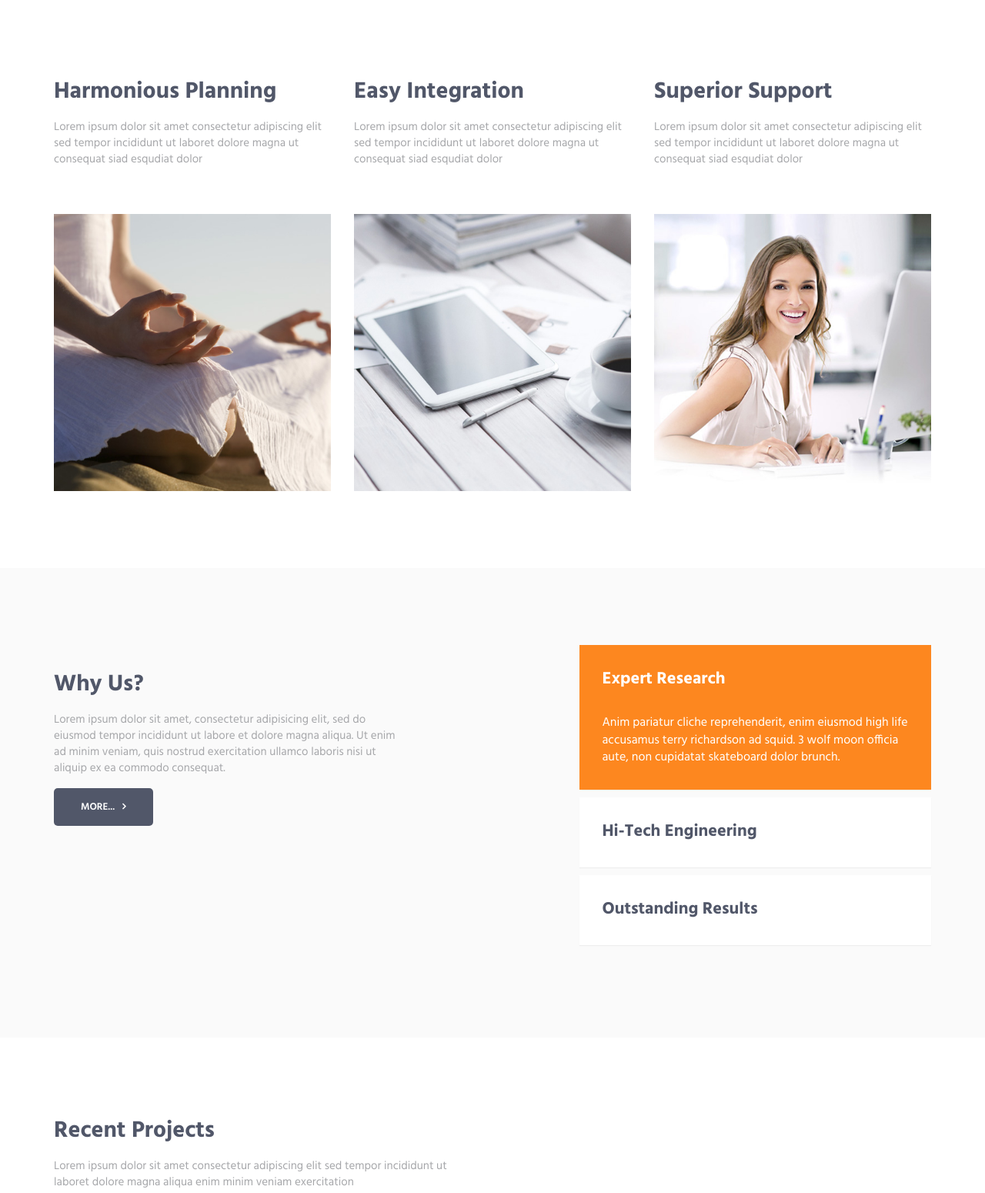
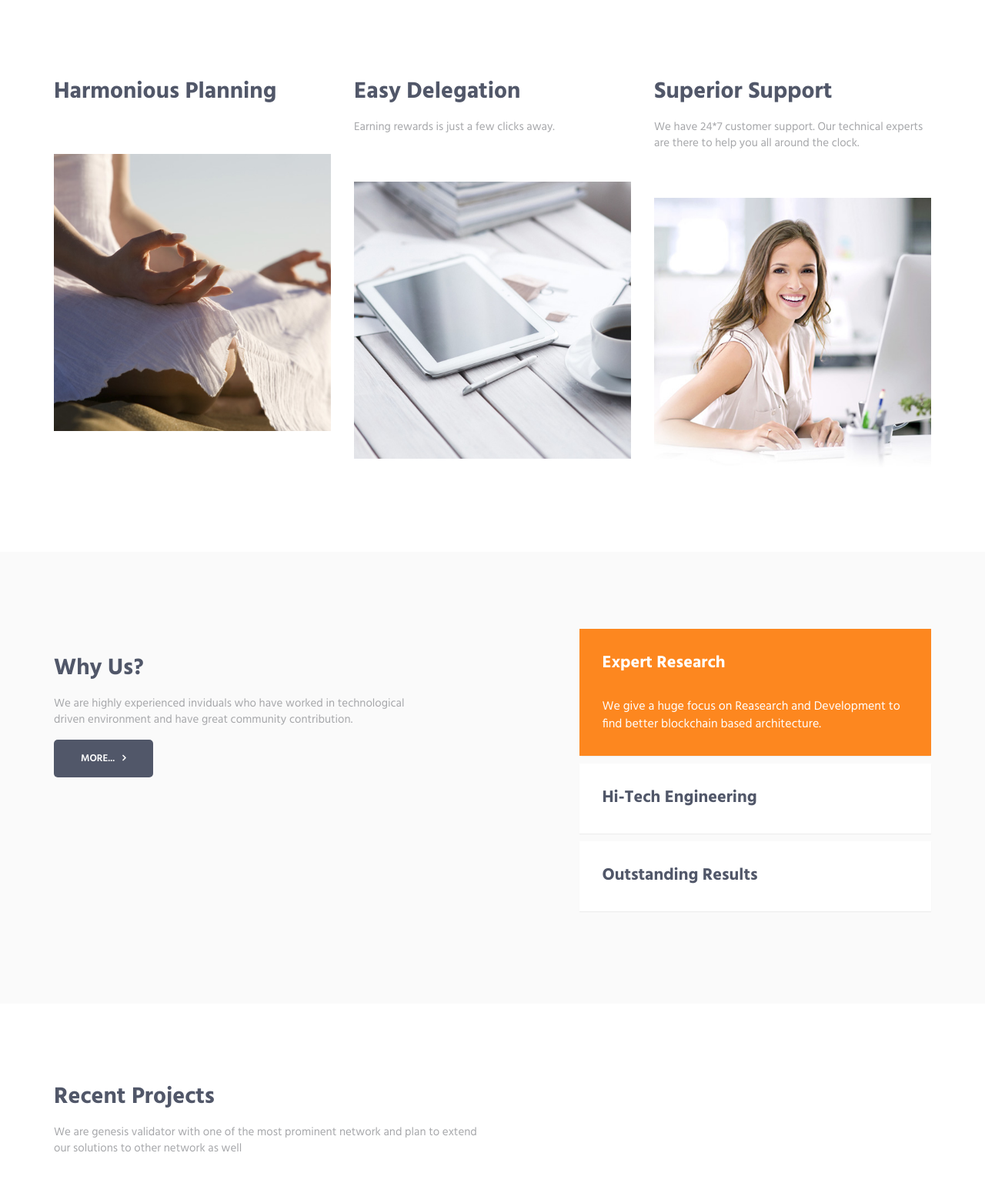
Before and after one commit to amaranthine-network/amaranthine-network.github.io, a plain HTML site: page index.html in a window 1280 px wide. Shown: the part 802-2352 px from the top of the page at 77% size. Drawn offline with Linux system fonts and the light colour scheme.

Commit message:
added basic details

```diff
--- a/index.html
+++ b/index.html
@@ -80,7 +80,7 @@
                         <div class="carousel-centered">
                             <div class="margin-b-40">
                                 <h1 class="carousel-title">Hi-End Solutions</h1>
-                                <p class="color-white">Lorem ipsum dolor amet consectetur adipiscing dolore magna aliqua <br/> enim minim estudiat veniam siad venumus dolore</p>
+                                <p class="color-white">We provide secure infrastructure for your validator.<br/> Or delegate on our validator for earning rewards.</p>
                             </div>
                             <a href="#" class="btn-theme btn-theme-sm btn-white-brd text-uppercase">Details</a>
                         </div>
@@ -92,7 +92,7 @@
                         <div class="carousel-centered">
                             <div class="margin-b-40">
                                 <h2 class="carousel-title">Personal Approach</h2>
-                                <p class="color-white">Lorem ipsum dolor amet consectetur adipiscing dolore magna aliqua <br/> enim minim estudiat veniam siad venumus dolore</p>
+                                <p class="color-white">We use high end technological solution to keep your money safe.<br/>Our validators use multi cloud multi region setup </p>
                             </div>
                             <a href="#" class="btn-theme btn-theme-sm btn-white-brd text-uppercase">Take a Tour</a>
                         </div>
@@ -112,21 +112,21 @@
                     <div class="masonry-grid-item col-xs-12 col-sm-6 col-md-4 sm-margin-b-30">
                         <div class="margin-b-60">
                             <h2>Harmonious Planning</h2>
-                            <p>Lorem ipsum dolor sit amet consectetur adipiscing elit sed tempor incididunt ut laboret dolore magna ut consequat siad esqudiat dolor</p>
+                            <p></p>
                         </div>
                         <img class="full-width img-responsive wow fadeInUp" src="img/500x500/01.jpg" alt="Portfolio Image" data-wow-duration=".3" data-wow-delay=".2s">
                     </div>
                     <div class="masonry-grid-item col-xs-12 col-sm-6 col-md-4">
                         <div class="margin-b-60">
-                          <h2>Easy Integration</h2>
-                          <p>Lorem ipsum dolor sit amet consectetur adipiscing elit sed tempor incididunt ut laboret dolore magna ut consequat siad esqudiat dolor</p>
+                          <h2>Easy Delegation</h2>
+                          <p>Earning rewards is just a few clicks away.</p>
                         </div>
 						 <img class="full-width img-responsive wow fadeInUp" src="img/500x500/02.jpg" alt="Portfolio Image" data-wow-duration=".3" data-wow-delay=".3s">
                     </div>
                     <div class="masonry-grid-item col-xs-12 col-sm-6 col-md-4">
                         <div class="margin-t-60 margin-b-60">
                             <h2>Superior Support</h2>
-                            <p>Lorem ipsum dolor sit amet consectetur adipiscing elit sed tempor incididunt ut laboret dolore magna ut consequat siad esqudiat dolor</p>
+                            <p>We have 24*7 customer support. Our technical experts are there to help you all around the clock.</p>
                         </div>
                         <img class="full-width img-responsive wow fadeInUp" src="img/500x500/03.jpg" alt="Portfolio Image" data-wow-duration=".3" data-wow-delay=".4s">
                     </div>
@@ -140,7 +140,7 @@
                         <div class="col-md-5 col-sm-5 md-margin-b-60">
                             <div class="margin-t-50 margin-b-30">
                                 <h2>Why Us?</h2>
-                                <p>Lorem ipsum dolor sit amet, consectetur adipisicing elit, sed do eiusmod tempor incididunt ut labore et dolore magna aliqua. Ut enim ad minim veniam, quis nostrud exercitation ullamco laboris nisi ut aliquip ex ea commodo consequat.</p>
+                                <p>We are highly experienced inviduals who have worked in technological driven environment and have great community contribution.</p>
                             </div>
                             <a href="#" class="btn-theme btn-theme-sm btn-white-bg text-uppercase">More...</a>
                         </div>
@@ -158,7 +158,7 @@
                                         </div>
                                         <div id="collapseOne" class="panel-collapse collapse in" role="tabpanel" aria-labelledby="headingOne">
                                             <div class="panel-body">
-                                                Anim pariatur cliche reprehenderit, enim eiusmod high life accusamus terry richardson ad squid. 3 wolf moon officia aute, non cupidatat skateboard dolor brunch.
+                                                We give a huge focus on Reasearch and Development to find better blockchain based architecture.
                                             </div>
                                         </div>
                                     </div>
@@ -172,7 +172,7 @@
                                         </div>
                                         <div id="collapseTwo" class="panel-collapse collapse" role="tabpanel" aria-labelledby="headingTwo">
                                             <div class="panel-body">
-                                                Anim pariatur cliche reprehenderit, enim eiusmod high life accusamus terry richardson ad squid. 3 wolf moon officia aute, non cupidatat skateboard dolor brunch.
+                                                We are engineers from the best engineering university of India working in high-end technological driven companies.
                                             </div>
                                         </div>
                                     </div>
@@ -186,7 +186,7 @@
                                         </div>
                                         <div id="collapseThree" class="panel-collapse collapse" role="tabpanel" aria-labelledby="headingThree">
                                             <div class="panel-body">
-                                                Anim pariatur cliche reprehenderit, enim eiusmod high life accusamus terry richardson ad squid. 3 wolf moon officia aute, non cupidatat skateboard dolor brunch.
+                                                .
                                             </div>
                                         </div>
                                     </div>
@@ -207,7 +207,7 @@
                 <div class="row margin-b-40">
                     <div class="col-sm-6">
                         <h2>Recent Projects</h2>
-                        <p>Lorem ipsum dolor sit amet consectetur adipiscing elit sed tempor incididunt ut laboret dolore magna aliqua enim minim veniam exercitation</p>
+                        <p>We are genesis validator with one of the most prominent network and plan to extend our solutions to other network as well</p>
                     </div>
                 </div>
                 <!--// end row -->
@@ -252,7 +252,7 @@
         <!-- End Latest Products -->
 
         <!-- Pricing -->
-        <div id="pricing">
+        <!-- <div id="pricing">
             <div class="bg-color-sky-light">
                 <div class="content-lg container">
                     <div class="row row-space-1">
@@ -311,7 +311,7 @@
                     <!--// end row -->
                 </div>
             </div>
-        </div>
+        </div> -->
         <!-- End Pricing -->
 
         <!-- Work -->
```
